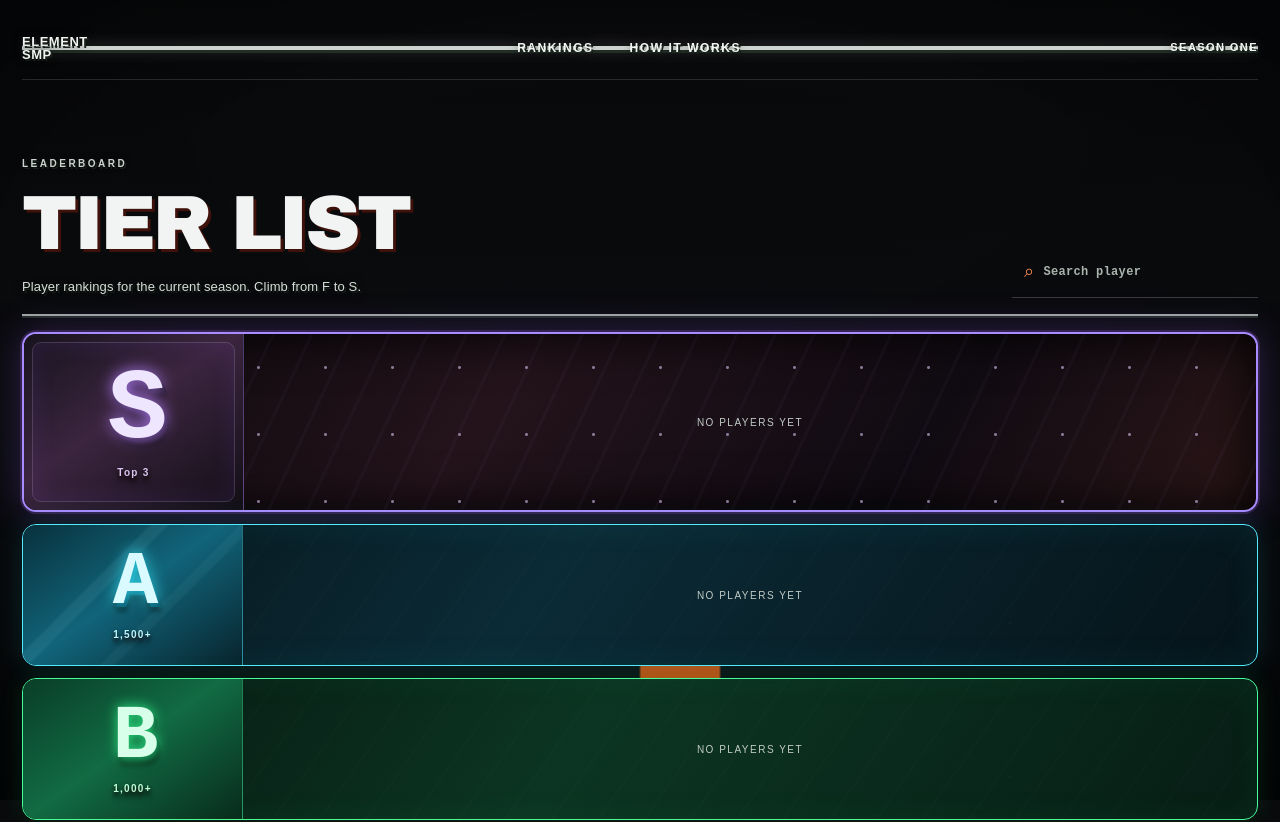
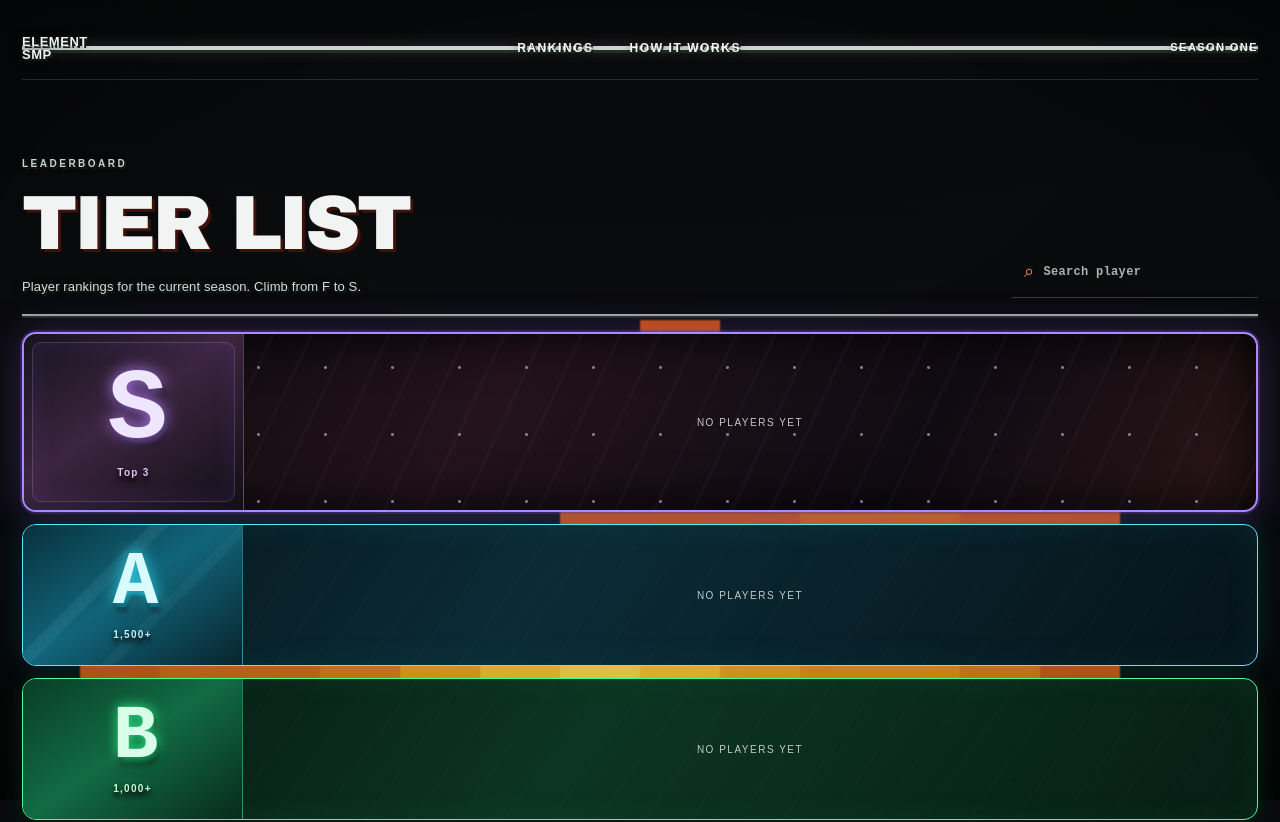
Before and after one commit to emilels2010-rgb/wasd, a Next.js app: page / in a window 1280 px wide. Shown: the top 822 px of the page. Built offline with nearby package versions, Linux system fonts and the light colour scheme; no server answers.

Commit message:
Preserve square fire background proportions

```diff
--- a/app/fancy.css
+++ b/app/fancy.css
@@ -45,8 +45,8 @@ body:before {
 }
 body:after {
   position: fixed !important;
-  height: 48vh !important;
-  min-height: 260px !important;
+  height: 100vw !important;
+  min-height: 0 !important;
   top: auto !important;
   right: 0 !important;
   bottom: 0 !important;
```
